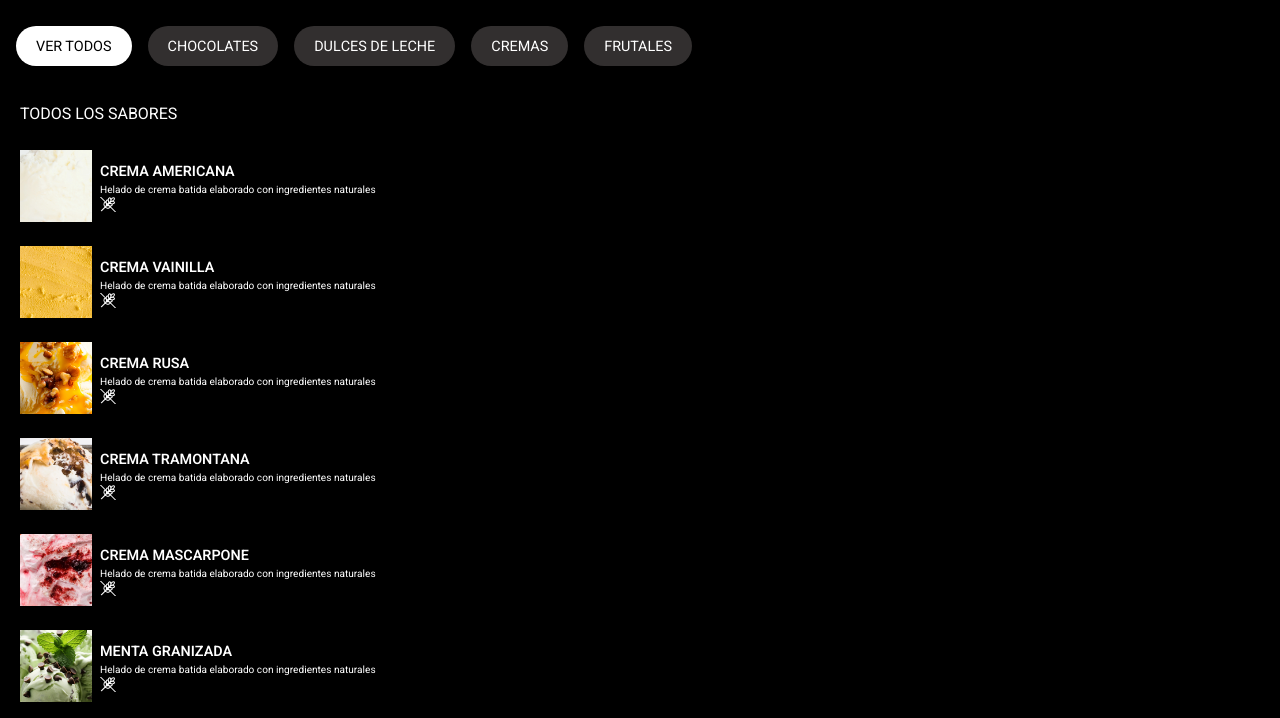
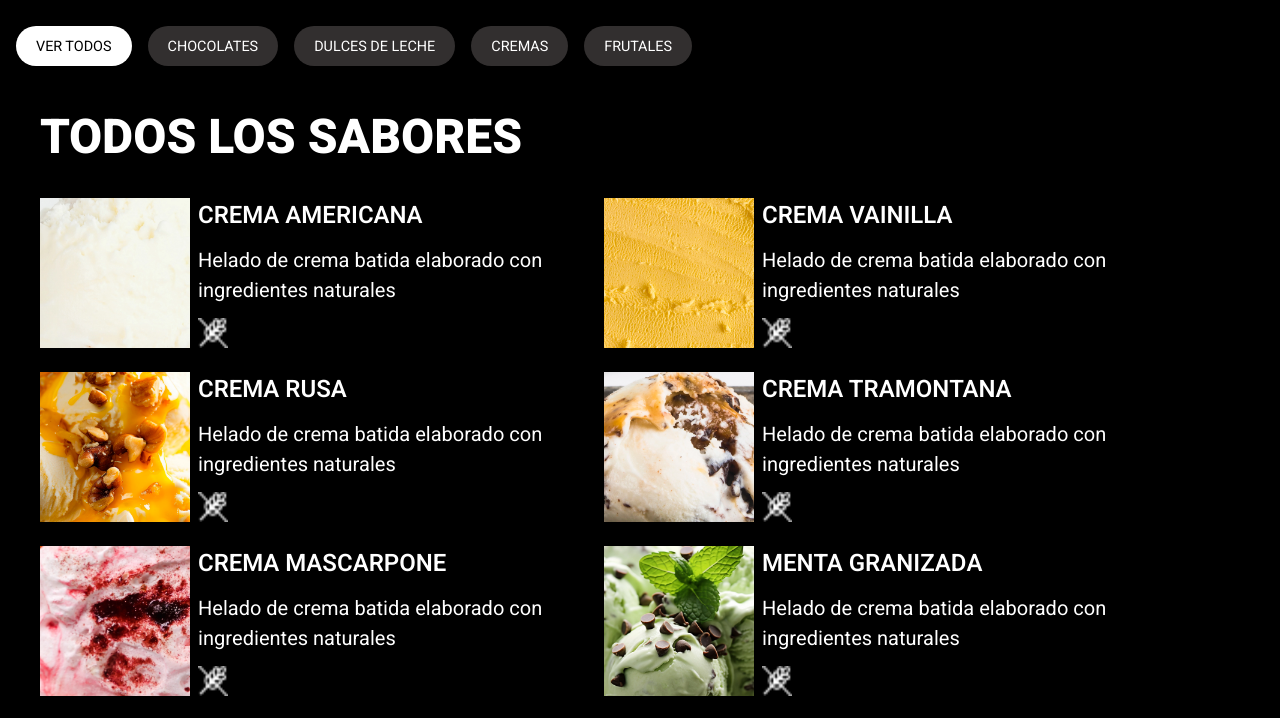
Before and after one commit to TomasSorgetti/arnaldo, a React (Vite) app: page /sabores in a window 1280 px wide. Shown: the part 678-1396 px from the top of the page. Built offline with nearby package versions, Linux system fonts and the light colour scheme.

Commit message:
footer lg

```diff
--- a/src/components/Footer/Footer.jsx
+++ b/src/components/Footer/Footer.jsx
@@ -6,24 +6,24 @@ const Footer = () => {
         <a href="/" className="flex justify-center">
           <img className="h-24" src={HeladoLogo} alt="logo 1" />
         </a>
-      <article className="flex flex-col gap-4">
-          <a href="/" className="font-semibold">
+      <article className="flex flex-col gap-4 lg:flex-row lg:justify-center lg:gap-14 lg:py-5">
+          <a href="/" className="font-semibold lg:w-[150px]">
             INICIO
           </a>
-        <div className="font-semibold">
+        <div className="font-semibold lg:w-[150px]">
           NUESTRO HELADO
           <div className="flex flex-col font-light text-[1rem]">
             <a href="/sabores">Sabores</a>
             <a href="/elaboracion">Elaboración</a>
           </div>
         </div>
-        <a href="/sucursales" className="font-semibold">
+        <a href="/sucursales" className="font-semibold lg:w-[150px]">
           SUCURSALES
         </a>
-        <a href="/historia" className="font-semibold">
+        <a href="/historia" className="font-semibold lg:w-[150px]">
           HISTORIA
         </a>
-        <a href="/contacto" className="font-semibold">
+        <a href="/contacto" className="font-semibold lg:w-[150px]">
           CONTACTO
         </a>
       </article>
--- a/src/pages/Sabores/Helados.jsx
+++ b/src/pages/Sabores/Helados.jsx
@@ -4,28 +4,42 @@ const Helados = () => {
   const { data } = useSelector((state) => state);
 
   return (
-    <div className="flex flex-col gap-6 px-5 mt-2">
+    <div className="flex flex-col gap-6 px-5 mt-2 lg:px-10">
       {data?.action === "ver todos" ? (
-        <h1>TODOS LOS SABORES</h1>
+        <h2 className="uppercase text-[1.5rem] font-bold lg:text-[3rem] 2xl:text-[3.8rem]">
+          TODOS LOS SABORES
+        </h2>
       ) : (
-        <h1 className="uppercase">{data.action}</h1>
+        <h2 className="uppercase text-[1.5rem] font-bold lg:text-[3rem] 2xl:text-[3.8rem]">
+          {data.action}
+        </h2>
       )}
+      <div className="flex flex-col gap-4 lg:gap-6 lg:w-full lg:flex-row lg:flex-wrap">
         {data.filtred?.map(({ image, name, description, tacc }, index) => (
-        <div className="flex gap-2 items-center" key={index}>
+          <div className="flex gap-2 items-center lg:w-[45%]" key={index}>
             <img
-            className="w-[72px] h-[72px]"
+              className="w-[72px] h-[72px] lg:w-[150px] lg:h-[150px]"
               src={image}
               alt="sabor de helado"
             />
-          <div>
-            <h1 className="text-[0.9rem] uppercase font-semibold">{name}</h1>
-            <p className="text-[0.63rem] font-normal">
+            <div className="flex flex-col justify-between h-full">
+              <h4 className="text-[0.9rem] uppercase font-semibold lg:text-[1.25rem] xl:text-[1.5rem]">
+                {name}
+              </h4>
+              <p className="text-[0.63rem] font-normal lg:text-[1rem] xl:text-[1.25rem]">
                 {description}
               </p>
-            {tacc && <img src={tac} alt="gluten free logo" />}
+              {tacc && (
+                <img
+                  className="w-[15px] h-[15px] lg:h-[30px] lg:w-[30px]"
+                  src={tac}
+                  alt="gluten free logo"
+                />
+              )}
             </div>
           </div>
         ))}
+      </div>
     </div>
   );
 };
```
Lines whose indentation alone changed are shown as unchanged.
